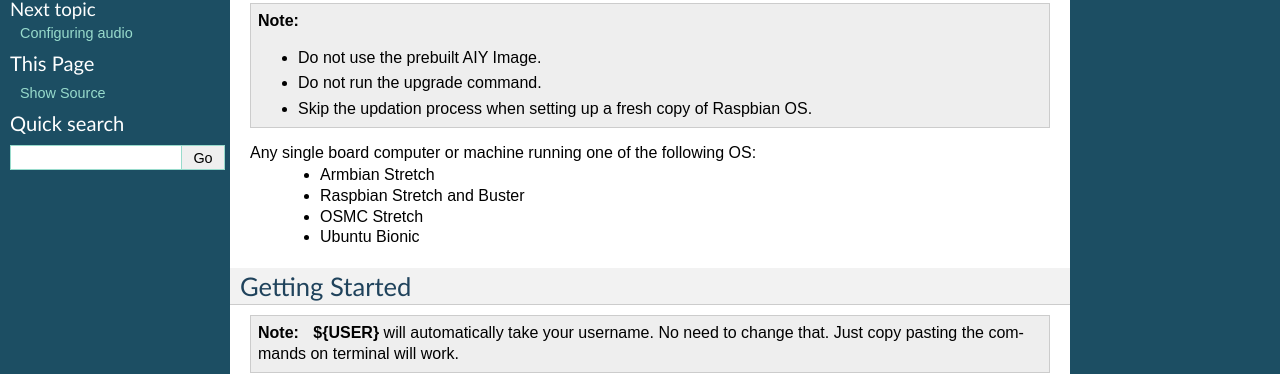
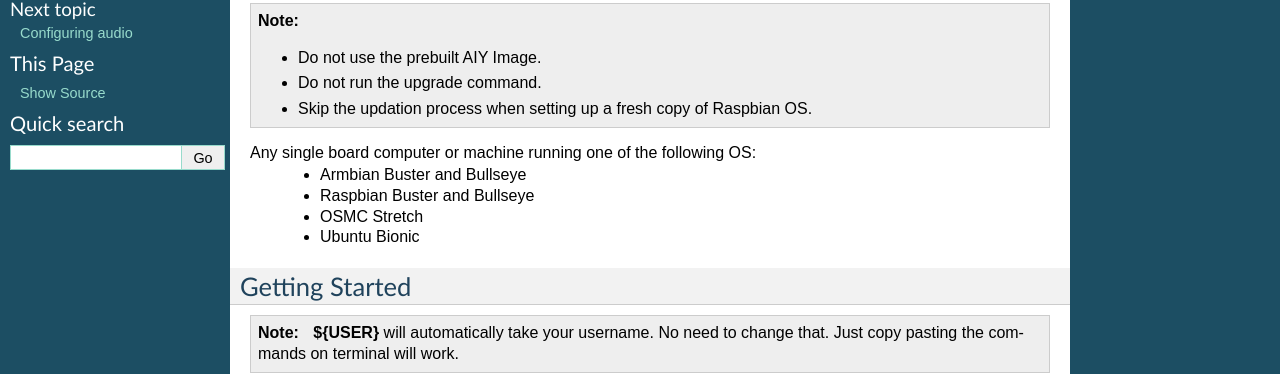
Before and after one commit to shivasiddharth/GassistPi-Documentation, a Sphinx documentation site: the page built from docs/starting.rst, in a window 1280 px wide. Shown: the part 187-561 px from the top of the page. Built offline with Sphinx 7.4.7, drawn with Linux system fonts in a browser that asks for light colours.

Commit message:
Update starting.rst

```diff
--- a/docs/starting.rst
+++ b/docs/starting.rst
@@ -12,8 +12,8 @@ Supported Platforms
  - Skip the updation process when setting up a fresh copy of Raspbian OS.
 
 Any single board computer or machine running one of the following OS:
- - Armbian Stretch
- - Raspbian Stretch and Buster
+ - Armbian Buster and Bullseye
+ - Raspbian Buster and Bullseye
  - OSMC Stretch
  - Ubuntu Bionic
 
```
